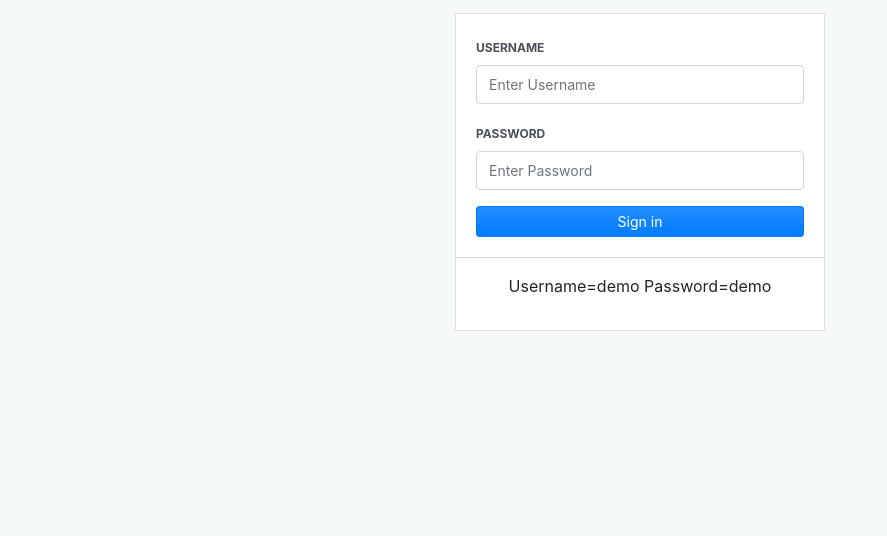
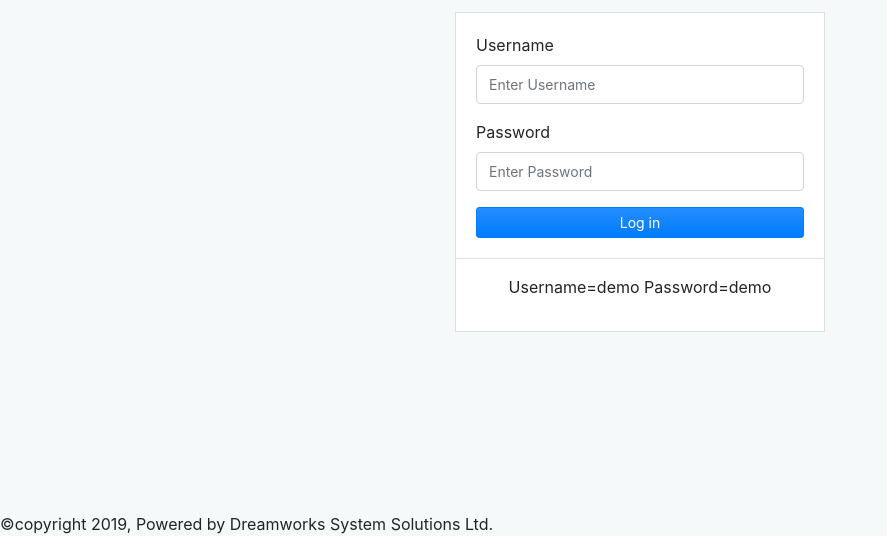
Before and after one commit to DreamworksTeam/Officepages-Dashborad-Frontend, a website: page officepages dashboard/logindemo.html in a window 1280 px wide. Shown: the part 288-824 px from the top of the page, without its empty margins (0-887 px from the left). Before the commit the page ends 800 px from the top, so only its background shows below. Drawn offline with nearby package versions, Linux system fonts and the light colour scheme.

Commit message:
Made a few changes
Changed Sign Up to Log In
Changed Labels to Camel Case
Added Copyright to footer

```diff
--- a/officepages dashboard/logindemo.html
+++ b/officepages dashboard/logindemo.html
@@ -4,7 +4,7 @@
     <title>Officepages - Login - demo</title>
     <meta charset="utf-8">
     <meta name="viewport" content="width=device-width, initial-scale=1, shrink-to-fit=no">
-
+    <link rel="stylesheet" href="../dist/css/style.css">
     <link rel="stylesheet" type="text/css" href="../dist/css/adminx.css" media="screen" />
   </head>
   <body>
@@ -20,16 +20,16 @@
           <div class="card-body">
             <form>
               <div class="form-group">
-                <label for="exampleDropdownFormEmail1" class="form-label">Username</label>
+                <label for="exampleDropdownFormEmail1" class="demo">Username</label>
                 <input type="text" class="form-control" id="exampleDropdownFormEmail1" placeholder="Enter Username">
               </div>
               <div class="form-group">
-                <label for="exampleDropdownFormPassword1" class="form-label">Password</label>
+                <label for="exampleDropdownFormPassword1" class="demo">Password</label>
                 <input type="password" class="form-control" id="exampleDropdownFormPassword1" placeholder="Enter Password">
               </div>
               <div class="form-group">
               </div>
-              <button type="submit" class="btn btn-sm btn-block btn-primary">Sign in</button>
+              <button type="submit" class="btn btn-sm btn-block btn-primary">Log in</button>
             </form>
           </div>
           <div class="card-footer text-center">
@@ -38,6 +38,9 @@
         </div>
       </div>
     </div>
+      <footer class="align">
+      &copy;copyright 2019, Powered by Dreamworks System Solutions Ltd.
+      </footer>
 
     <!-- If you prefer jQuery these are the required scripts -->
     <script src="https://code.jquery.com/jquery-3.2.1.min.js"></script>
```
